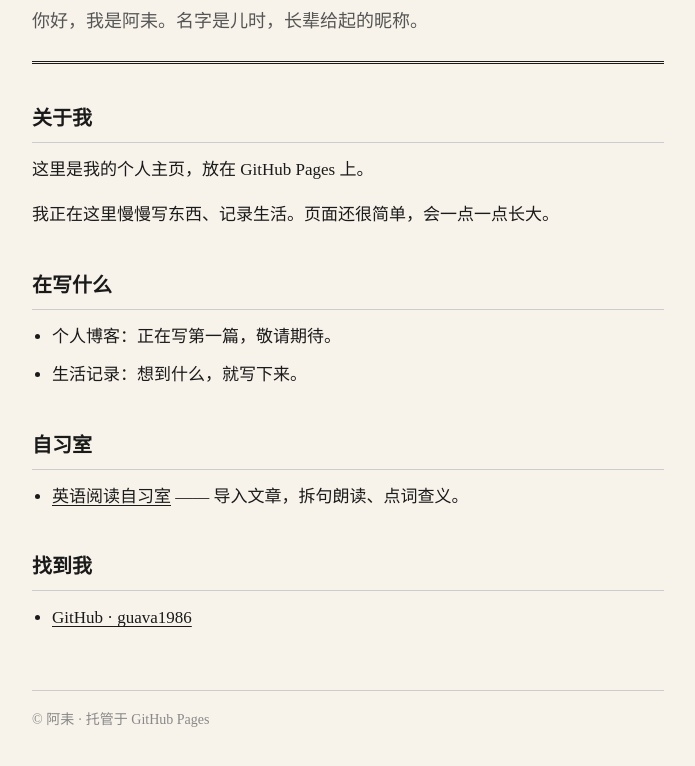
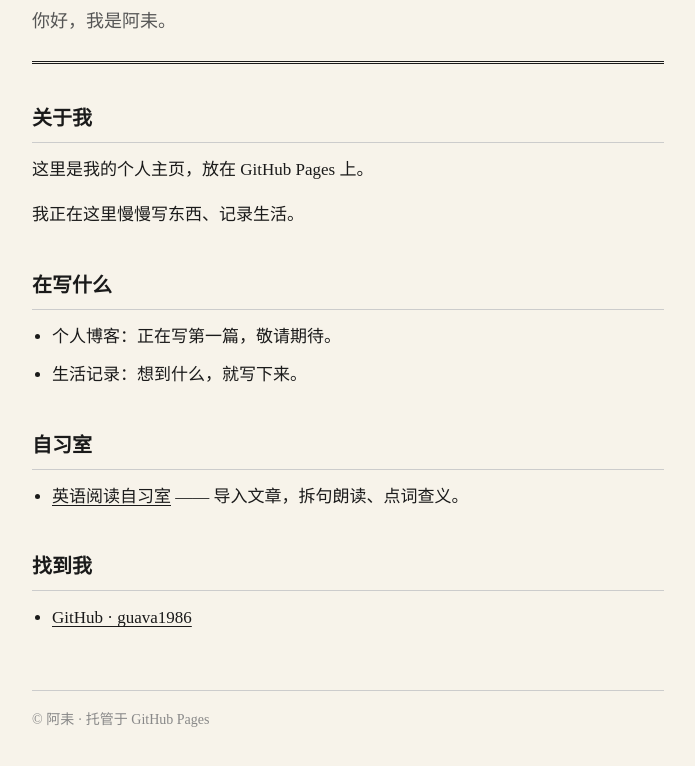
Before and after one commit to guava1986/guava1986.github.io, a plain HTML site: page index.html in a window 1280 px wide. Shown: the part 156-922 px from the top of the page, without its empty margins (292-987 px from the left). Drawn offline with Linux system fonts and the light colour scheme.

Commit message:
Shorten introduction and personal description

```diff
--- a/index.html
+++ b/index.html
@@ -35,13 +35,13 @@
   <header>
     <div class="kicker">个人主页 · PERSONAL SITE</div>
     <h1>阿耒</h1>
-    <p class="sub">你好，我是阿耒。名字是儿时，长辈给起的昵称。</p>
+    <p class="sub">你好，我是阿耒。</p>
   </header>
 
   <section>
     <h2>关于我</h2>
     <p>这里是我的个人主页，放在 GitHub Pages 上。</p>
-    <p>我正在这里慢慢写东西、记录生活。页面还很简单，会一点一点长大。</p>
+    <p>我正在这里慢慢写东西、记录生活。</p>
   </section>
 
   <section>
```
